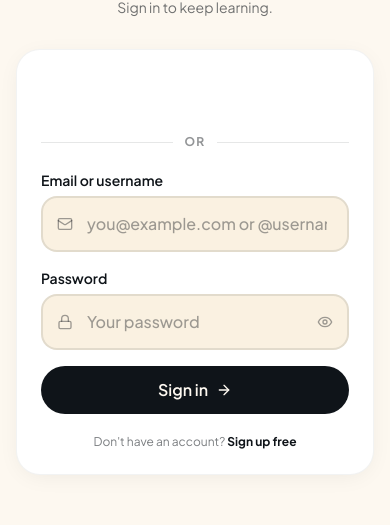
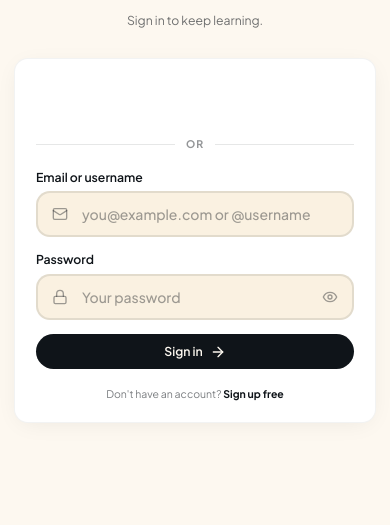
Before and after one commit to stanAk001/stockacademy, a React (Vite) app in the folder frontend/: page /login in a window 390 px wide. Shown: the part 221-746 px from the top of the page. Built offline with nearby package versions, Linux system fonts and the light colour scheme; no server answers.

Commit message:
Mobile responsive sizing

```diff
--- a/frontend/src/index.css
+++ b/frontend/src/index.css
@@ -131,3 +131,63 @@ input[type='number'] {
 .prose-lesson code { @apply bg-ink text-sun-300 px-2 py-1 rounded-md font-mono text-sm; }
 .prose-lesson blockquote { @apply border-l-4 border-sun-400 pl-4 italic text-ink/70 my-6; }
 .prose-lesson a { @apply text-bull-600 underline decoration-2 underline-offset-2 hover:text-bull-700; }
+
+/* ============================================
+   MOBILE RESPONSIVE FIXES
+   ============================================ */
+
+/* Prevent horizontal scroll on all devices */
+html, body {
+  overflow-x: hidden;
+  max-width: 100vw;
+}
+
+/* Make all images responsive by default */
+img {
+  max-width: 100%;
+  height: auto;
+}
+
+/* Mobile screens (under 768px) */
+@media (max-width: 768px) {
+  /* Slightly smaller base font for everything */
+  html {
+    font-size: 15px;
+  }
+
+  /* Lesson content — major resize for mobile readability */
+  .prose-lesson h1 { @apply text-2xl mt-5 mb-3; }
+  .prose-lesson h2 { @apply text-xl mt-6 mb-2; }
+  .prose-lesson h3 { @apply text-lg mt-4 mb-2; }
+  .prose-lesson p  { @apply text-base leading-relaxed my-3; }
+  .prose-lesson ul { @apply text-base; }
+  .prose-lesson ol { @apply text-base; }
+
+  /* Buttons — slightly smaller padding on mobile */
+  .btn-primary,
+  .btn-secondary,
+  .btn-ghost {
+    @apply px-5 py-2.5 text-sm;
+  }
+
+  /* Inputs — comfortable mobile sizing */
+  .input-field {
+    @apply px-4 py-3 text-base;
+  }
+
+  /* Cards — less rounded on mobile (more usable space) */
+  .card-soft {
+    @apply rounded-2xl;
+  }
+}
+
+/* Very small screens (under 400px) — extra tight */
+@media (max-width: 400px) {
+  html {
+    font-size: 14px;
+  }
+
+  .prose-lesson h1 { @apply text-xl; }
+  .prose-lesson h2 { @apply text-lg; }
+  .prose-lesson h3 { @apply text-base; }
+}
```
